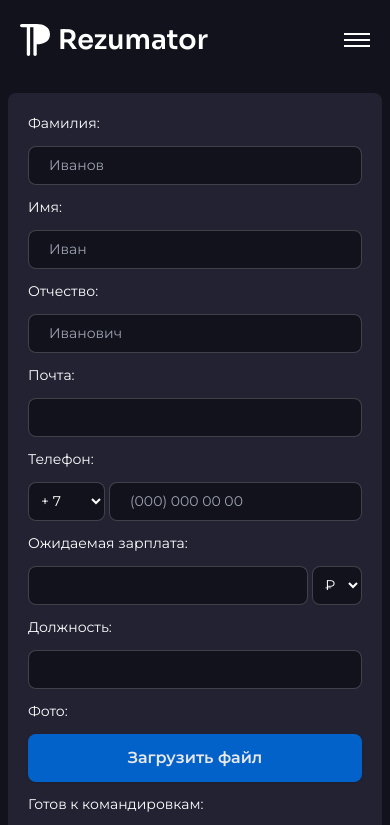
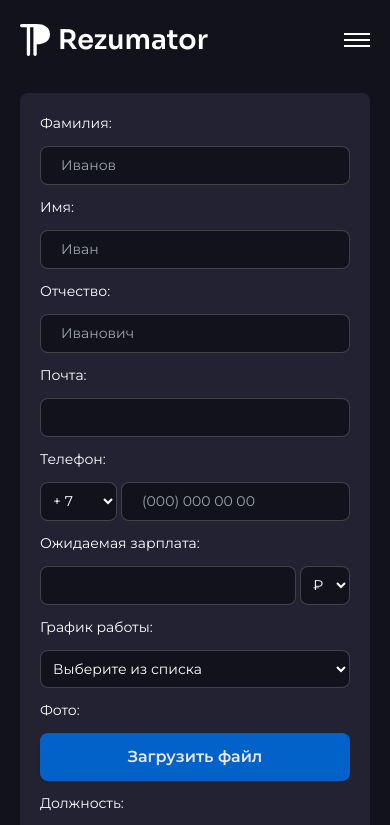
Before and after one commit to propertiess/rezumator, a Next.js app: page /rezumator in a window 390 px wide. Shown: the top 825 px of the page. Built offline with nearby package versions, Linux system fonts and the light colour scheme; what next-redux-wrapper would draw is missing.

Commit message:
refactor about info

```diff
--- a/app/components/common/ui/Select/Select.tsx
+++ b/app/components/common/ui/Select/Select.tsx
@@ -16,10 +16,11 @@ interface Props extends SelectHTMLAttributes<HTMLSelectElement> {
   className?: string;
   options?: SelectOptions[];
   error?: FieldError | Merge<FieldError, FieldErrorsImpl<FieldValues>>;
+  placeholder?: string;
 }
 
 const Select: FC<Props> = forwardRef<HTMLSelectElement, Props>(function Select(
-  { className, error, options, ...rest },
+  { className, error, options, placeholder, ...rest },
   ref
 ) {
   const style = classNames(className, {
@@ -30,6 +31,11 @@ const Select: FC<Props> = forwardRef<HTMLSelectElement, Props>(function Select(
 
   return (
     <select className={style} ref={ref} {...rest}>
+      {placeholder && (
+        <option selected disabled hidden value=''>
+          {placeholder}
+        </option>
+      )}
       {options?.map(option => (
         <option key={option.value} value={option.value}>
           {option.label}
--- a/app/components/rezumator/About/About.tsx
+++ b/app/components/rezumator/About/About.tsx
@@ -14,7 +14,7 @@ import { useActions } from '@/store/hooks/useActions';
 import { AboutInfoState, RezumatorState } from '@/store/slices/rezumator';
 import styles from './About.module.css';
 import { AvatarPicker } from './AvatarPicker';
-import { currencies, phoneCodes } from './about.data';
+import { currencies, phoneCodes, scheduleOfWork } from './about.data';
 
 interface Props {
   register: UseFormRegister<{
@@ -94,6 +94,23 @@ export const About: FC<Props> = ({ register, errors }) => {
             />
           </span>
         </Label>
+        <Label label='График работы:'>
+          <span className='flex flex-grow'>
+            <Select
+              className='basis-full'
+              placeholder='Выберите из списка'
+              options={scheduleOfWork}
+              error={errors?.scheduleOfWork}
+              {...register('rezumator.aboutInfo.scheduleOfWork')}
+            />
+          </span>
+        </Label>
+      </div>
+      <div className={styles.col + ' ' + styles.middle_col}>
+        <>
+          <label>Фото:</label>
+          <AvatarPicker src={src} onImageChange={src => setAvatar(src)} />
+        </>
         <Label label='Должность:'>
           <Input
             error={errors?.profession}
@@ -102,12 +119,6 @@ export const About: FC<Props> = ({ register, errors }) => {
             })}
           />
         </Label>
-      </div>
-      <div className={styles.col + ' ' + styles.middle_col}>
-        <>
-          <label>Фото:</label>
-          <AvatarPicker src={src} onImageChange={src => setAvatar(src)} />
-        </>
         <Label label='Готов к командировкам:'>
           <Input
             type='checkbox'
--- a/app/components/rezumator/About/about.data.ts
+++ b/app/components/rezumator/About/about.data.ts
@@ -48,3 +48,22 @@ export const currencies: SelectOptions[] = [
   { value: '£', label: '£' },
   { value: '₣', label: '₣' }
 ];
+
+export const scheduleOfWork: SelectOptions[] = [
+  {
+    label: 'Полный рабочий день',
+    value: 'Полный рабочий день'
+  },
+  {
+    label: 'Частичная занятость в офисе',
+    value: 'Частичная занятость в офисе'
+  },
+  {
+    label: 'Полный день удаленно',
+    value: 'Полный день удаленно'
+  },
+  {
+    label: 'Частичная занятость удаленно',
+    value: 'Частичная занятость удаленно'
+  }
+];
--- a/app/screens/RezumatorScreen/RezumatorScreen.tsx
+++ b/app/screens/RezumatorScreen/RezumatorScreen.tsx
@@ -10,7 +10,7 @@ export const RezumatorScreen: FC = () => {
 
   return (
     <Layout title='Составить резюме' description='Составить резюме'>
-      <form className='px-2' onSubmit={onSubmit}>
+      <form className='px-5 sm:px-2' onSubmit={onSubmit}>
         <About register={register} errors={errors.rezumator?.aboutInfo} />
 
         <Button
--- a/app/store/slices/rezumator/rezumator.ts
+++ b/app/store/slices/rezumator/rezumator.ts
@@ -32,7 +32,7 @@ const initialState: RezumatorState = {
       symbolOfMoney: '₽',
       amountOfMoney: ''
     },
-    scheduleOfWork: null
+    scheduleOfWork: ''
   },
   personalInfo: {
     city: '',
--- a/app/store/slices/rezumator/types.ts
+++ b/app/store/slices/rezumator/types.ts
@@ -28,7 +28,7 @@ export type ScheduleOfWork =
   | 'Частичная занятость в офисе'
   | 'Полный день удаленно'
   | 'Частичная занятость удаленно'
-  | null;
+  | '';
 
 export interface PersonalInfoState {
   city: string;
```
